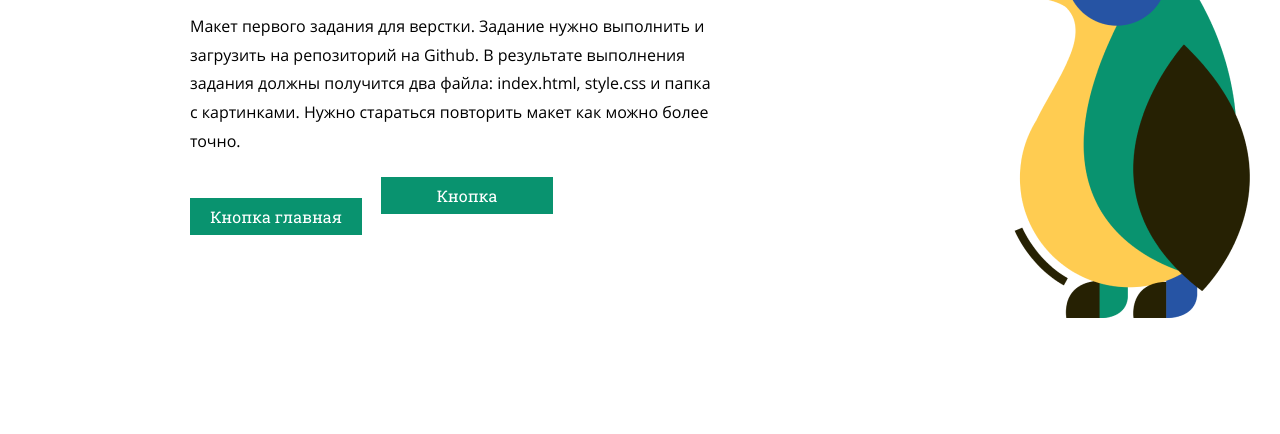
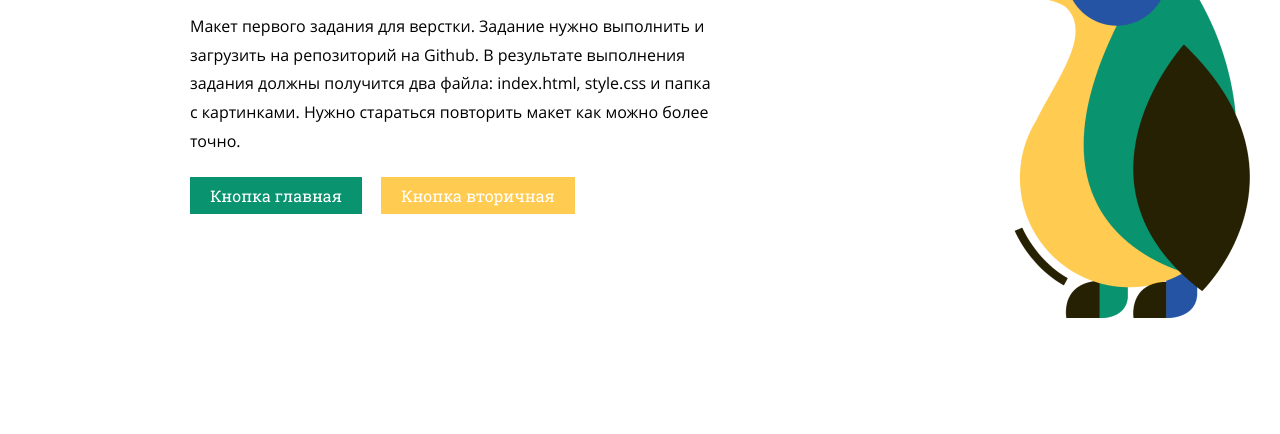
Before and after one commit to Dayrid/Test, a plain HTML site: page index.html in a window 1280 px wide. Shown: the part 194-628 px from the top of the page. Drawn offline with Linux system fonts and the light colour scheme.

Commit message:
Add files via upload

```diff
--- a/css/styles.css
+++ b/css/styles.css
@@ -104,7 +104,7 @@
 .welcome__main-button {
   margin-right: 15px;
 }
-.content__second-button {
+.welcome__second-button {
   width: 194px;
   height: 37px;
   background: #FFCC51;
```
